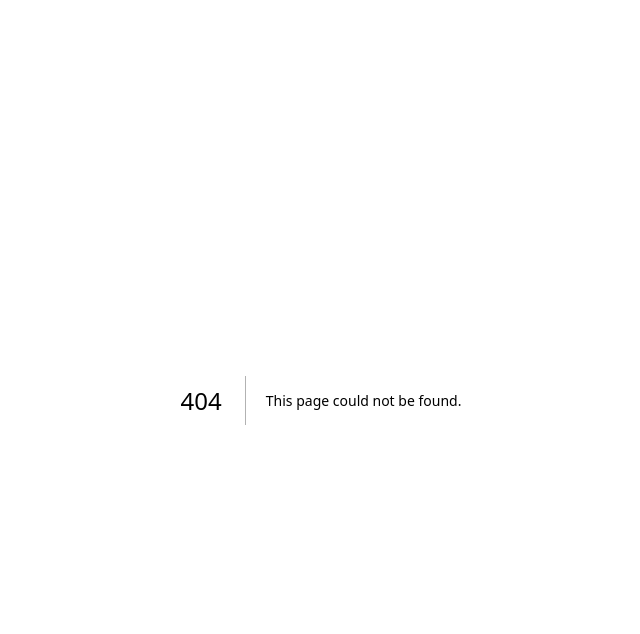
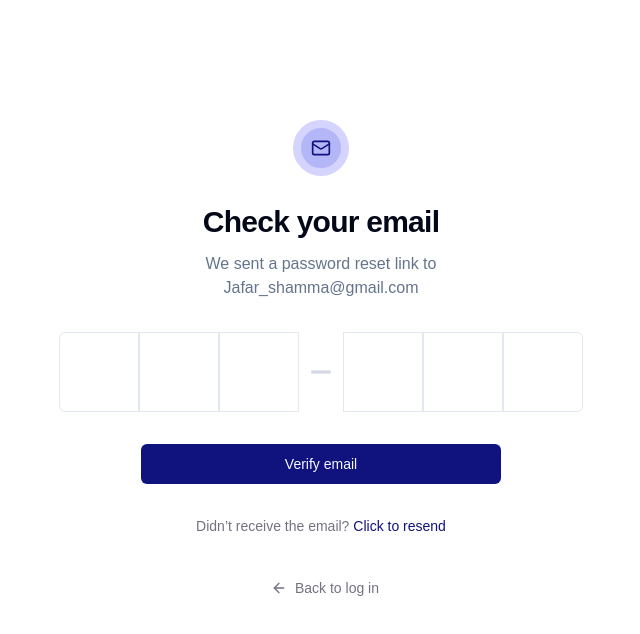
Before and after one commit to Saeed-Altout/portia, a Next.js app: page /auth/verification/otp in a window 1280 px wide. Before the commit this address had no page. Shown: the top 634 px of the page, without its empty margins (319-959 px from the left). Built offline with nearby package versions, Linux system fonts and the light colour scheme; a web font is replaced by a local one.

Commit message:
create enter code page in verification.

```diff
--- /dev/null
+++ b/app/auth/(routes)/verification/(routes)/otp/page.tsx
@@ -0,0 +1,109 @@
+'use client';
+
+import Link from 'next/link';
+import { useState } from 'react';
+import { useRouter } from 'next/navigation';
+import { ArrowLeft, Mail } from 'lucide-react';
+
+import { z } from 'zod';
+import { useForm } from 'react-hook-form';
+import { zodResolver } from '@hookform/resolvers/zod';
+
+import { Button } from '@/components/ui/button';
+import { Form, FormControl, FormField, FormItem, FormMessage } from '@/components/ui/form';
+import { Card, CardHeader, CardTitle, CardDescription, CardContent } from '@/components/ui/card';
+import { InputOTP, InputOTPGroup, InputOTPSeparator, InputOTPSlot } from '@/components/ui/input-otp';
+
+const optSchema = z.object({
+	code: z.string().min(6, 'Code is required!'),
+});
+
+type OtpFormValues = z.infer<typeof optSchema>;
+
+export default function OtpPage() {
+	const router = useRouter();
+	const [isLoading, setIsLoading] = useState<boolean>(false);
+
+	const form = useForm<OtpFormValues>({
+		resolver: zodResolver(optSchema),
+		defaultValues: {
+			code: '',
+		},
+	});
+
+	async function onSubmit(data: OtpFormValues) {
+		setIsLoading(true);
+		try {
+			console.log(data);
+			router.push('/');
+		} catch (error) {
+			console.error(error);
+		} finally {
+			setIsLoading(false);
+		}
+	}
+
+	return (
+		<Card className='w-full max-w-[360px] border-none shadow-none'>
+			<CardHeader className='space-y-3 flex text-center px-0'>
+				<div className='bg-[#B5B6F7] border-[8px] border-[#D4D4FF] w-[56px] h-[56px] flex items-center justify-center rounded-full mx-auto mb-4'>
+					<Mail className='text-primary h-5 w-5' />
+				</div>
+				<CardTitle className='text-2xl md:text-3xl font-semibold'>Check your email</CardTitle>
+				<CardDescription className='text-base font-normal w-full'>
+					We sent a password reset link to <br /> <span className='font-medium'>Jafar_shamma@gmail.com</span>
+				</CardDescription>
+			</CardHeader>
+			<CardContent className='px-0'>
+				<Form {...form}>
+					<form onSubmit={form.handleSubmit(onSubmit)} className='space-y-8'>
+						<div className='space-y-5 flex justify-center items-center'>
+							<FormField
+								control={form.control}
+								name='code'
+								render={({ field }) => (
+									<FormItem>
+										<FormControl>
+											<InputOTP maxLength={6} {...field}>
+												<InputOTPGroup>
+													<InputOTPSlot index={0} />
+													<InputOTPSlot index={1} />
+													<InputOTPSlot index={2} />
+													<InputOTPSeparator />
+													<InputOTPSlot index={3} />
+													<InputOTPSlot index={4} />
+													<InputOTPSlot index={5} />
+												</InputOTPGroup>
+											</InputOTP>
+										</FormControl>
+										<FormMessage />
+									</FormItem>
+								)}
+							/>
+						</div>
+						<div className='flex flex-col gap-8'>
+							<Button type='submit' className='w-full' disabled={isLoading}>
+								Verify email
+							</Button>
+							<p className='text-sm text-center'>
+								Didn’t receive the email?{' '}
+								<Link href='/auth/reset' className='hover:underline text-primary font-medium'>
+									Click to resend
+								</Link>
+							</p>
+							<Button variant='link' className='w-full' disabled={isLoading} asChild>
+								<Link
+									href='/auth/login'
+									className='flex items-center justify-center gap-x-2 !text-gray-primary'
+								>
+									<ArrowLeft className='h-4 w-4 ml-2' />
+									Back to log in
+								</Link>
+							</Button>
+						</div>
+					</form>
+				</Form>
+			</CardContent>
+		</Card>
+	);
+}
--- a/app/auth/(routes)/verification/(routes)/page.tsx
+++ b/app/auth/(routes)/verification/(routes)/page.tsx
@@ -26,6 +26,7 @@ export default function VerificationPage() {
 					<Button className='w-full' disabled={isLoading}>
 						Enter code manually
 					</Button>
+
 					<Button variant='link' className='w-full' disabled={isLoading} asChild>
 						<Link href='/auth/login' className='flex items-center justify-center gap-x-2 !text-gray-primary'>
 							<ArrowLeft className='h-4 w-4 ml-2' />
--- a/components/ui/input-otp.tsx
+++ b/components/ui/input-otp.tsx
@@ -1,71 +1,59 @@
-"use client"
+'use client';
 
-import * as React from "react"
-import { OTPInput, OTPInputContext } from "input-otp"
-import { Dot } from "lucide-react"
+import * as React from 'react';
+import { OTPInput, OTPInputContext } from 'input-otp';
 
-import { cn } from "@/lib/utils"
+import { cn } from '@/lib/utils';
 
-const InputOTP = React.forwardRef<
-  React.ElementRef<typeof OTPInput>,
-  React.ComponentPropsWithoutRef<typeof OTPInput>
->(({ className, containerClassName, ...props }, ref) => (
+const InputOTP = React.forwardRef<React.ElementRef<typeof OTPInput>, React.ComponentPropsWithoutRef<typeof OTPInput>>(
+	({ className, containerClassName, ...props }, ref) => (
 		<OTPInput
 			ref={ref}
-    containerClassName={cn(
-      "flex items-center gap-2 has-[:disabled]:opacity-50",
-      containerClassName
-    )}
-    className={cn("disabled:cursor-not-allowed", className)}
+			containerClassName={cn('flex items-center gap-2 has-[:disabled]:opacity-50', containerClassName)}
+			className={cn('disabled:cursor-not-allowed', className)}
 			{...props}
 		/>
-))
-InputOTP.displayName = "InputOTP"
+	)
+);
+InputOTP.displayName = 'InputOTP';
 
-const InputOTPGroup = React.forwardRef<
-  React.ElementRef<"div">,
-  React.ComponentPropsWithoutRef<"div">
->(({ className, ...props }, ref) => (
-  <div ref={ref} className={cn("flex items-center", className)} {...props} />
-))
-InputOTPGroup.displayName = "InputOTPGroup"
+const InputOTPGroup = React.forwardRef<React.ElementRef<'div'>, React.ComponentPropsWithoutRef<'div'>>(
+	({ className, ...props }, ref) => <div ref={ref} className={cn('flex items-center', className)} {...props} />
+);
+InputOTPGroup.displayName = 'InputOTPGroup';
 
-const InputOTPSlot = React.forwardRef<
-  React.ElementRef<"div">,
-  React.ComponentPropsWithoutRef<"div"> & { index: number }
->(({ index, className, ...props }, ref) => {
-  const inputOTPContext = React.useContext(OTPInputContext)
-  const { char, hasFakeCaret, isActive } = inputOTPContext.slots[index]
+const InputOTPSlot = React.forwardRef<React.ElementRef<'div'>, React.ComponentPropsWithoutRef<'div'> & { index: number }>(
+	({ index, className, ...props }, ref) => {
+		const inputOTPContext = React.useContext(OTPInputContext);
+		const { char, hasFakeCaret, isActive } = inputOTPContext.slots[index];
 
 		return (
 			<div
 				ref={ref}
 				className={cn(
-        "relative flex h-10 w-10 items-center justify-center border-y border-r border-input text-sm transition-all first:rounded-l-md first:border-l last:rounded-r-md",
-        isActive && "z-10 ring-2 ring-ring ring-offset-background",
+					'relative flex h-12 md:h-20 w-12 md:w-20 items-center justify-center border border-input text-2xl md:text-5xl text-primary font-medium transition-all first:rounded-l-md first:border-l last:rounded-r-md',
+					isActive && 'z-10 ring-2 ring-ring ring-offset-background',
 					className
 				)}
 				{...props}
 			>
 				{char}
 				{hasFakeCaret && (
-        <div className="pointer-events-none absolute inset-0 flex items-center justify-center">
-          <div className="h-4 w-px animate-caret-blink bg-foreground duration-1000" />
+					<div className='pointer-events-none absolute inset-0 flex items-center justify-center'>
+						<div className='h-4 w-px animate-caret-blink bg-foreground duration-1000' />
 					</div>
 				)}
 			</div>
+		);
+	}
+);
+InputOTPSlot.displayName = 'InputOTPSlot';
+
+const InputOTPSeparator = React.forwardRef<React.ElementRef<'div'>, React.ComponentPropsWithoutRef<'div'>>(
+	({ ...props }, ref) => (
+		<div ref={ref} role='separator' className='bg-gray-secondary h-1 w-5 block mx-3 border' {...props}></div>
 	)
-})
-InputOTPSlot.displayName = "InputOTPSlot"
+);
+InputOTPSeparator.displayName = 'InputOTPSeparator';
 
-const InputOTPSeparator = React.forwardRef<
-  React.ElementRef<"div">,
-  React.ComponentPropsWithoutRef<"div">
->(({ ...props }, ref) => (
-  <div ref={ref} role="separator" {...props}>
-    <Dot />
-  </div>
-))
-InputOTPSeparator.displayName = "InputOTPSeparator"
-
-export { InputOTP, InputOTPGroup, InputOTPSlot, InputOTPSeparator }
+export { InputOTP, InputOTPGroup, InputOTPSlot, InputOTPSeparator };
--- a/tailwind.config.ts
+++ b/tailwind.config.ts
@@ -1,89 +1,89 @@
-import type { Config } from "tailwindcss";
+import type { Config } from 'tailwindcss';
 
 const config = {
-  darkMode: ["class"],
-  content: [
-    "./pages/**/*.{ts,tsx}",
-    "./components/**/*.{ts,tsx}",
-    "./app/**/*.{ts,tsx}",
-    "./src/**/*.{ts,tsx}",
-  ],
-  prefix: "",
+	darkMode: ['class'],
+	content: ['./pages/**/*.{ts,tsx}', './components/**/*.{ts,tsx}', './app/**/*.{ts,tsx}', './src/**/*.{ts,tsx}'],
+	prefix: '',
 	theme: {
 		container: {
 			center: true,
-      padding: "2rem",
+			padding: '2rem',
 			screens: {
-        "2xl": "1400px",
+				'2xl': '1400px',
 			},
 		},
 		extend: {
 			colors: {
-        border: "hsl(var(--border))",
-        input: "hsl(var(--input))",
-        ring: "hsl(var(--ring))",
-        background: "hsl(var(--background))",
-        foreground: "hsl(var(--foreground))",
+				border: 'hsl(var(--border))',
+				input: 'hsl(var(--input))',
+				ring: 'hsl(var(--ring))',
+				background: 'hsl(var(--background))',
+				foreground: 'hsl(var(--foreground))',
 				primary: {
-          DEFAULT: "hsl(var(--primary))",
-          foreground: "hsl(var(--primary-foreground))",
+					DEFAULT: 'hsl(var(--primary))',
+					foreground: 'hsl(var(--primary-foreground))',
 				},
 				secondary: {
-          DEFAULT: "hsl(var(--secondary))",
-          foreground: "hsl(var(--secondary-foreground))",
+					DEFAULT: 'hsl(var(--secondary))',
+					foreground: 'hsl(var(--secondary-foreground))',
 				},
 				destructive: {
-          DEFAULT: "hsl(var(--destructive))",
-          foreground: "hsl(var(--destructive-foreground))",
+					DEFAULT: 'hsl(var(--destructive))',
+					foreground: 'hsl(var(--destructive-foreground))',
 				},
 				muted: {
-          DEFAULT: "hsl(var(--muted))",
-          foreground: "hsl(var(--muted-foreground))",
+					DEFAULT: 'hsl(var(--muted))',
+					foreground: 'hsl(var(--muted-foreground))',
 				},
 				accent: {
-          DEFAULT: "hsl(var(--accent))",
-          foreground: "hsl(var(--accent-foreground))",
+					DEFAULT: 'hsl(var(--accent))',
+					foreground: 'hsl(var(--accent-foreground))',
 				},
 				popover: {
-          DEFAULT: "hsl(var(--popover))",
-          foreground: "hsl(var(--popover-foreground))",
+					DEFAULT: 'hsl(var(--popover))',
+					foreground: 'hsl(var(--popover-foreground))',
 				},
 				card: {
-          DEFAULT: "hsl(var(--card))",
-          foreground: "hsl(var(--card-foreground))",
+					DEFAULT: 'hsl(var(--card))',
+					foreground: 'hsl(var(--card-foreground))',
 				},
 				black: {
-          default: "#000",
-          primary: "#0A0A0A",
-          secondary: "#17171A",
+					default: '#000',
+					primary: '#0A0A0A',
+					secondary: '#17171A',
 				},
 				gray: {
-          primary: "#727282",
-          secondary: "#D8D8E5",
+					primary: '#727282',
+					secondary: '#D8D8E5',
 				},
 			},
 			borderRadius: {
-        lg: "var(--radius)",
-        md: "calc(var(--radius) - 2px)",
-        sm: "calc(var(--radius) - 4px)",
+				lg: 'var(--radius)',
+				md: 'calc(var(--radius) - 2px)',
+				sm: 'calc(var(--radius) - 4px)',
 			},
 			keyframes: {
-        "accordion-down": {
-          from: { height: "0" },
-          to: { height: "var(--radix-accordion-content-height)" },
+				'caret-blink': {
+					'0%,70%,100%': { opacity: '1' },
+					'20%,50%': { opacity: '0' },
 				},
-        "accordion-up": {
-          from: { height: "var(--radix-accordion-content-height)" },
-          to: { height: "0" },
+				'accordion-down': {
+					from: { height: '0' },
+					to: { height: 'var(--radix-accordion-content-height)' },
+				},
+				'accordion-up': {
+					from: { height: 'var(--radix-accordion-content-height)' },
+					to: { height: '0' },
 				},
 			},
 			animation: {
-        "accordion-down": "accordion-down 0.2s ease-out",
-        "accordion-up": "accordion-up 0.2s ease-out",
+				'accordion-down': 'accordion-down 0.2s ease-out',
+				'accordion-up': 'accordion-up 0.2s ease-out',
+				'caret-blink': 'caret-blink 1.25s ease-out infinite',
 			},
 		},
 	},
-  plugins: [require("tailwindcss-animate")],
+	plugins: [require('tailwindcss-animate')],
 } satisfies Config;
 
 export default config;
```
Lines whose indentation alone changed are shown as unchanged.
